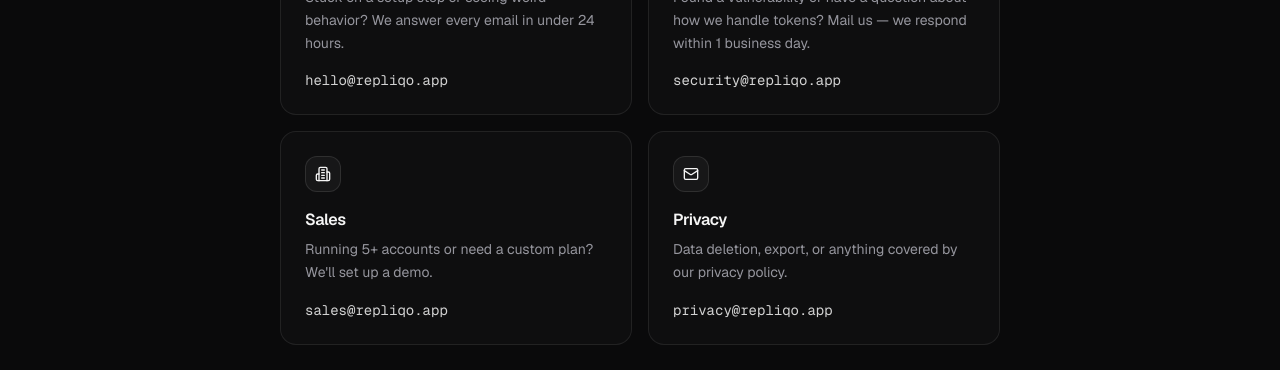
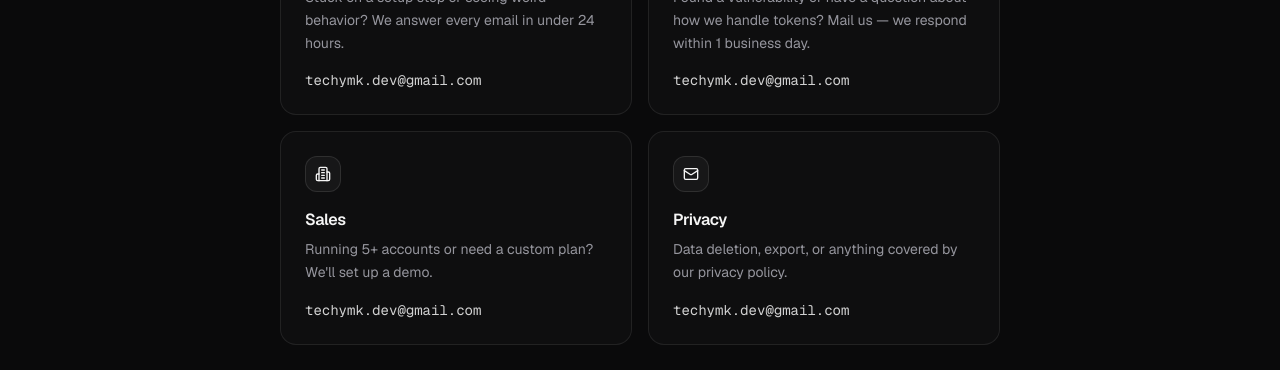
Before and after one commit to techyMk/repliqo, a Next.js app: page /contact in a window 1280 px wide. Shown: the part 405-775 px from the top of the page. Built offline with nearby package versions, Linux system fonts and the light colour scheme; no server answers.

Commit message:
chore(contact): route all dummy @repliqo.app emails to techymk.dev@gmail.com

```diff
--- a/src/app/contact/page.tsx
+++ b/src/app/contact/page.tsx
@@ -13,25 +13,25 @@ const channels = [
     icon: MessageCircle,
     title: "Support",
     body: "Stuck on a setup step or seeing weird behavior? We answer every email in under 24 hours.",
-    email: "hello@repliqo.app",
+    email: "techymk.dev@gmail.com",
   },
   {
     icon: Shield,
     title: "Security",
     body: "Found a vulnerability or have a question about how we handle tokens? Mail us — we respond within 1 business day.",
-    email: "security@repliqo.app",
+    email: "techymk.dev@gmail.com",
   },
   {
     icon: Building2,
     title: "Sales",
     body: "Running 5+ accounts or need a custom plan? We'll set up a demo.",
-    email: "sales@repliqo.app",
+    email: "techymk.dev@gmail.com",
   },
   {
     icon: Mail,
     title: "Privacy",
     body: "Data deletion, export, or anything covered by our privacy policy.",
-    email: "privacy@repliqo.app",
+    email: "techymk.dev@gmail.com",
   },
 ];
 
--- a/src/app/privacy/page.tsx
+++ b/src/app/privacy/page.tsx
@@ -13,7 +13,7 @@ export default function PrivacyPage() {
         This Privacy Policy explains what data Repliqo collects, why we collect it,
         and the controls you have over it. We've kept it as direct as we can —
         if anything is unclear, email{" "}
-        <a href="mailto:privacy@repliqo.app">privacy@repliqo.app</a>.
+        <a href="mailto:techymk.dev@gmail.com">techymk.dev@gmail.com</a>.
       </p>
 
       <h2>1. Who we are</h2>
@@ -102,14 +102,14 @@ export default function PrivacyPage() {
       </ul>
       <p>
         If you discover a vulnerability, please email{" "}
-        <a href="mailto:security@repliqo.app">security@repliqo.app</a>. We
+        <a href="mailto:techymk.dev@gmail.com">techymk.dev@gmail.com</a>. We
         respond within 1 business day.
       </p>
 
       <h2>7. Your rights</h2>
       <p>You can, at any time:</p>
       <ul>
-        <li>Export your data (request via <a href="mailto:privacy@repliqo.app">privacy@repliqo.app</a>)</li>
+        <li>Export your data (request via <a href="mailto:techymk.dev@gmail.com">techymk.dev@gmail.com</a>)</li>
         <li>Delete your account from <code>/dashboard/settings</code> — this triggers a 30-day deletion cascade</li>
         <li>Disconnect an Instagram account, which immediately purges that account's encrypted token</li>
         <li>Object to processing or request restriction — write to us</li>
@@ -145,8 +145,8 @@ export default function PrivacyPage() {
       <h2>12. Contact</h2>
       <p>
         Repliqo, Inc.<br />
-        Privacy questions: <a href="mailto:privacy@repliqo.app">privacy@repliqo.app</a><br />
-        Security: <a href="mailto:security@repliqo.app">security@repliqo.app</a>
+        Privacy questions: <a href="mailto:techymk.dev@gmail.com">techymk.dev@gmail.com</a><br />
+        Security: <a href="mailto:techymk.dev@gmail.com">techymk.dev@gmail.com</a>
       </p>
     </LegalLayout>
   );
--- a/src/app/security/page.tsx
+++ b/src/app/security/page.tsx
@@ -107,7 +107,7 @@ export default function SecurityPage() {
       <h2>9. Reporting a vulnerability</h2>
       <p>
         We treat all reports as a top priority. Email{" "}
-        <a href="mailto:security@repliqo.app">security@repliqo.app</a> with:
+        <a href="mailto:techymk.dev@gmail.com">techymk.dev@gmail.com</a> with:
       </p>
       <ul>
         <li>A description of the issue and its impact</li>
--- a/src/app/terms/page.tsx
+++ b/src/app/terms/page.tsx
@@ -138,7 +138,7 @@ export default function TermsPage() {
 
       <h2>16. Contact</h2>
       <p>
-        Repliqo, Inc. — <a href="mailto:hello@repliqo.app">hello@repliqo.app</a>
+        Repliqo, Inc. — <a href="mailto:techymk.dev@gmail.com">techymk.dev@gmail.com</a>
       </p>
     </LegalLayout>
   );
```
